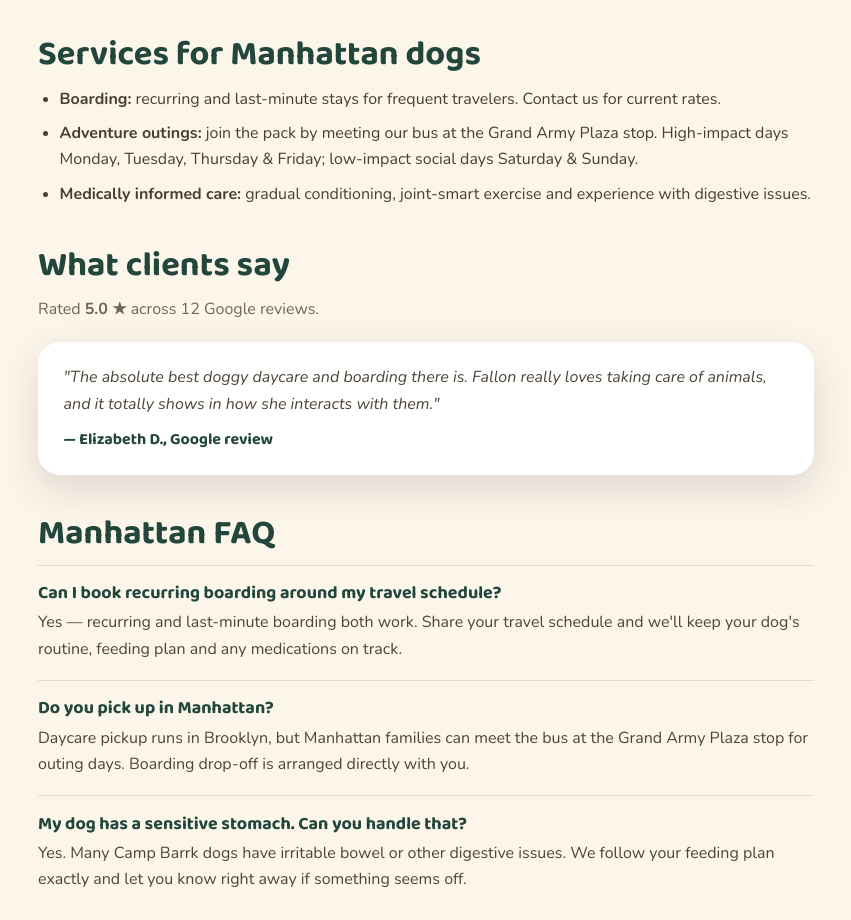
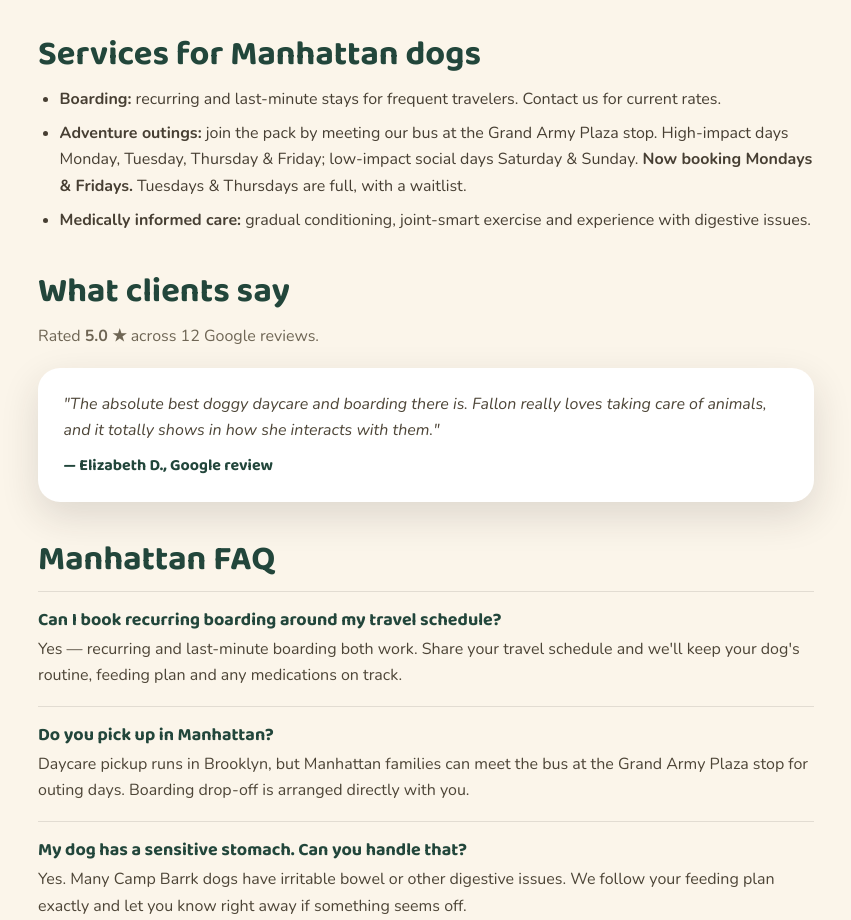
Before and after one commit to CampBarrk/campbarrk, a plain HTML site: page manhattan.html in a window 1280 px wide. Shown: the part 1268-2188 px from the top of the page, without its empty margins (214-1065 px from the left). Drawn offline with nearby package versions, Linux system fonts and the light colour scheme.

Commit message:
Update manhattan.html

```diff
--- a/manhattan.html
+++ b/manhattan.html
@@ -162,7 +162,7 @@ footer .fine{margin-top:1.4rem;font-size:.82rem;opacity:.55}
     <h2>Services for Manhattan dogs</h2>
     <ul>
       <li><strong>Boarding:</strong> recurring and last-minute stays for frequent travelers. Contact us for current rates.</li>
-      <li><strong>Adventure outings:</strong> join the pack by meeting our bus at the Grand Army Plaza stop. High-impact days Monday, Tuesday, Thursday &amp; Friday; low-impact social days Saturday &amp; Sunday.</li>
+      <li><strong>Adventure outings:</strong> join the pack by meeting our bus at the Grand Army Plaza stop. High-impact days Monday, Tuesday, Thursday &amp; Friday; low-impact social days Saturday &amp; Sunday. <strong>Now booking Mondays &amp; Fridays.</strong> Tuesdays &amp; Thursdays are full, with a waitlist.</li>
       <li><strong>Medically informed care:</strong> gradual conditioning, joint-smart exercise and experience with digestive issues.</li>
     </ul>
 
```
